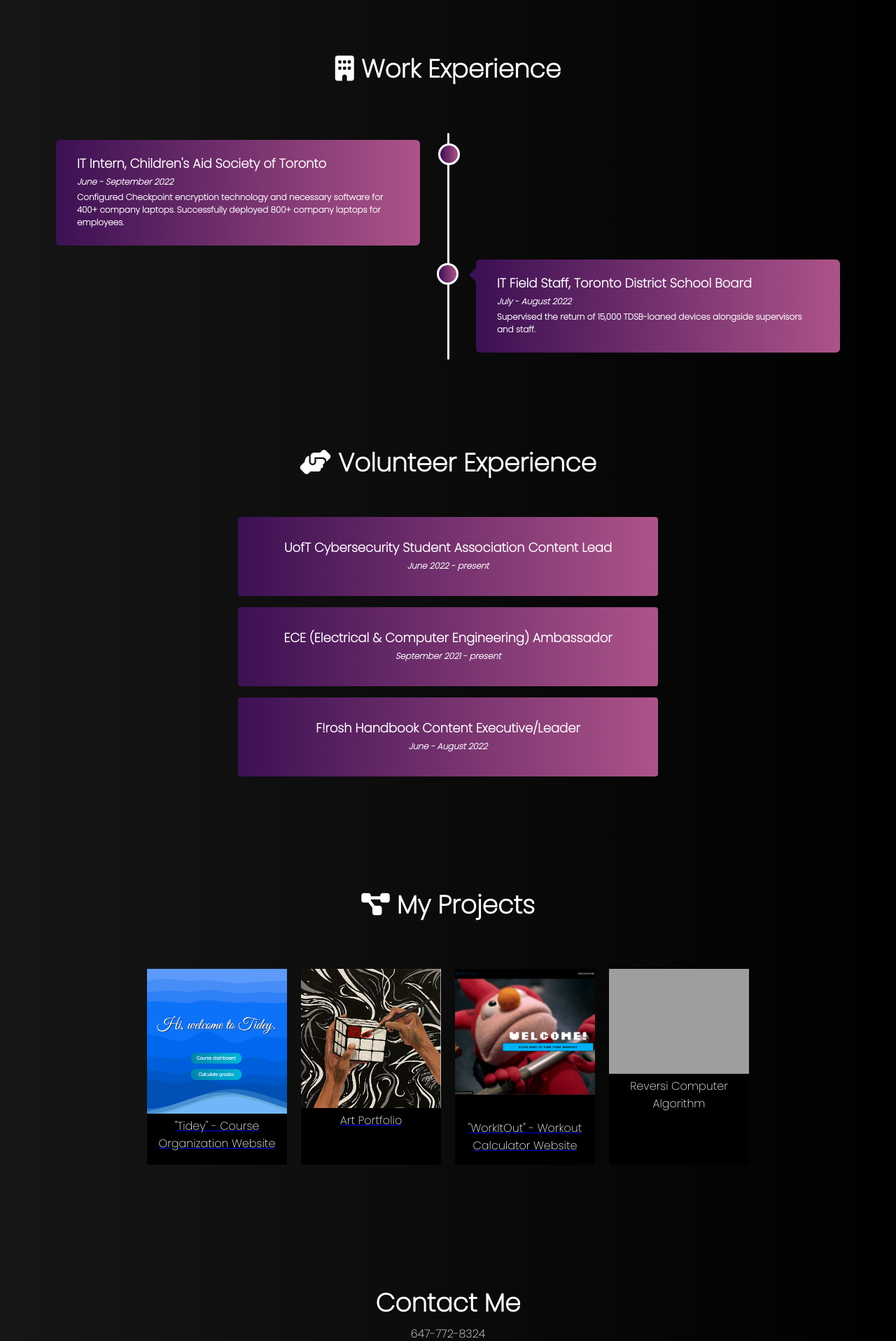
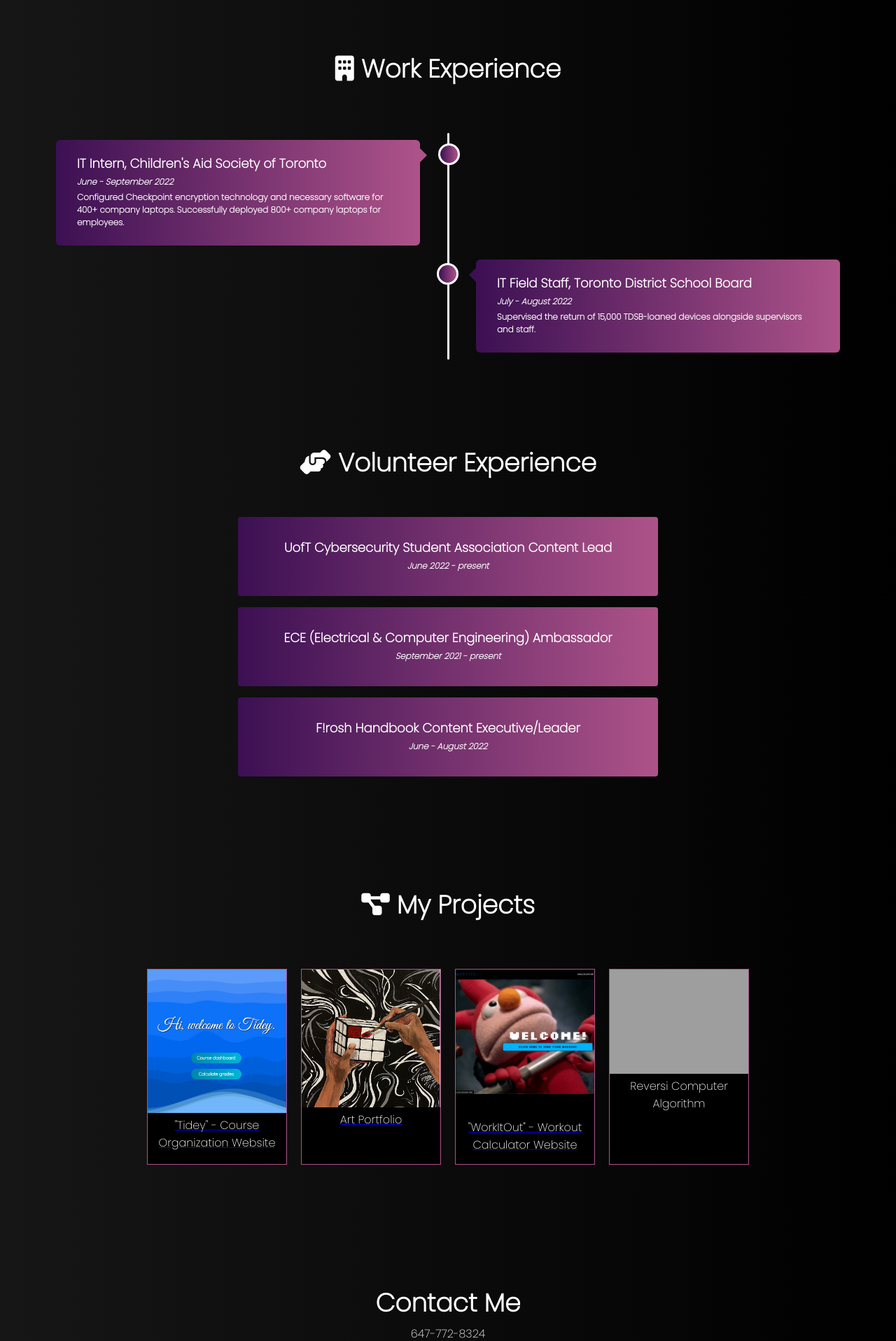
Before and after one commit to uzFer/Portfolio-Website, a PHP site: page / in a window 1280 px wide. Shown: the part 1048-2965 px from the top of the page at 70% size. Run offline with PHP 8.4, Linux system fonts and the light colour scheme; some libraries are stand-ins or nearby versions; grey boxes are pictures that could not be loaded.

Commit message:
updated style for border and timeline arrow

```diff
--- a/style.css
+++ b/style.css
@@ -409,9 +409,9 @@
   width: 0;
   z-index: 1;
   right: 30px;
-  background: #ad5389;
-  background: -webkit-linear-gradient(to right, #3c1053, #ad5389);
-  background: linear-gradient(to right, #3c1053, #ad5389);
+  border: medium solid #ad5389;
+  border-width: 10px 0 10px 10px;
+  border-color: transparent transparent transparent #ad5389;
 }
 
 .right::before {
@@ -541,7 +541,7 @@
 	height: 280px;
 	border-radius: 0px;
 	background: #000000;
-	border: #ad5389;
+	border: 1px solid #ad5389;
 }
 
 .card2 .work-content {
```
